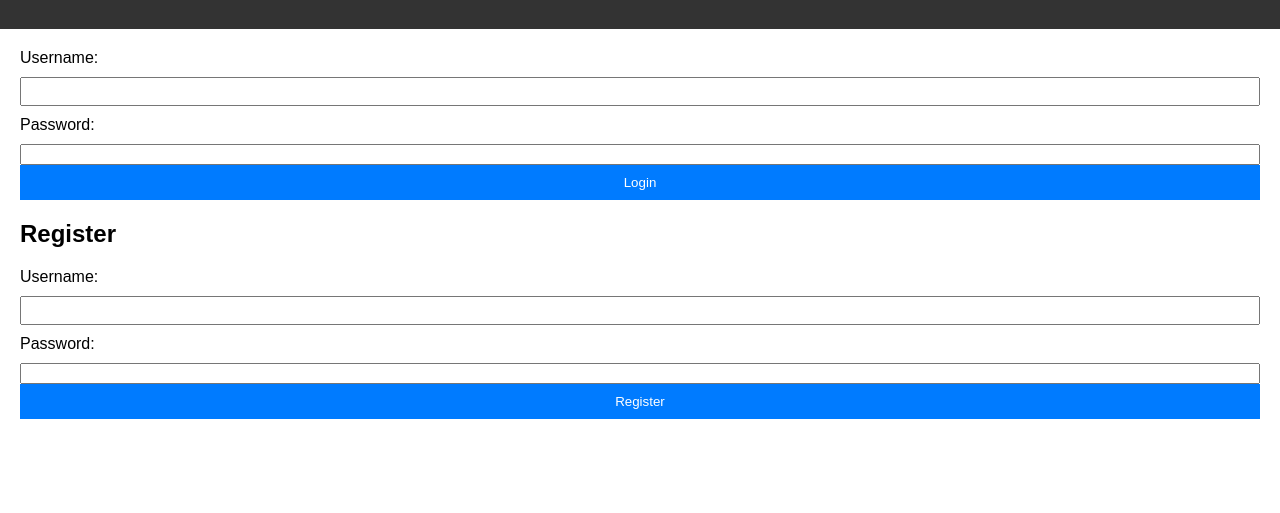
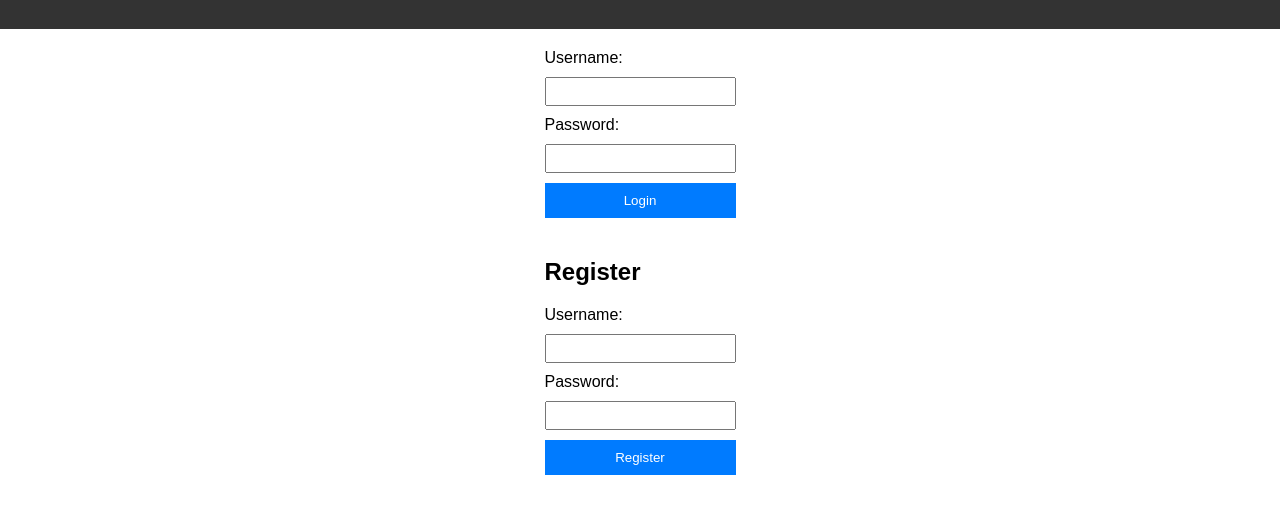
Before and after one commit to thebkaviya/AttendanceMate, a plain HTML site: page login.html in a window 1280 px wide. Shown: the part 71-584 px from the top of the page. Drawn offline with Linux system fonts and the light colour scheme.

Commit message:
Update style.css

```diff
--- a/style.css
+++ b/style.css
@@ -21,18 +21,23 @@ nav a {
 
 main {
     padding: 20px;
+    display: flex;
+    justify-content: center;
+    align-items: center;
+    flex-direction: column;
 }
 
 form {
     display: flex;
     flex-direction: column;
+    margin-bottom: 20px;
 }
 
 label {
     margin-bottom: 10px;
 }
 
-input[type="text"], input[type="date"] {
+input[type="text"], input[type="password"], input[type="date"] {
     padding: 5px;
     margin-bottom: 10px;
 }
```
